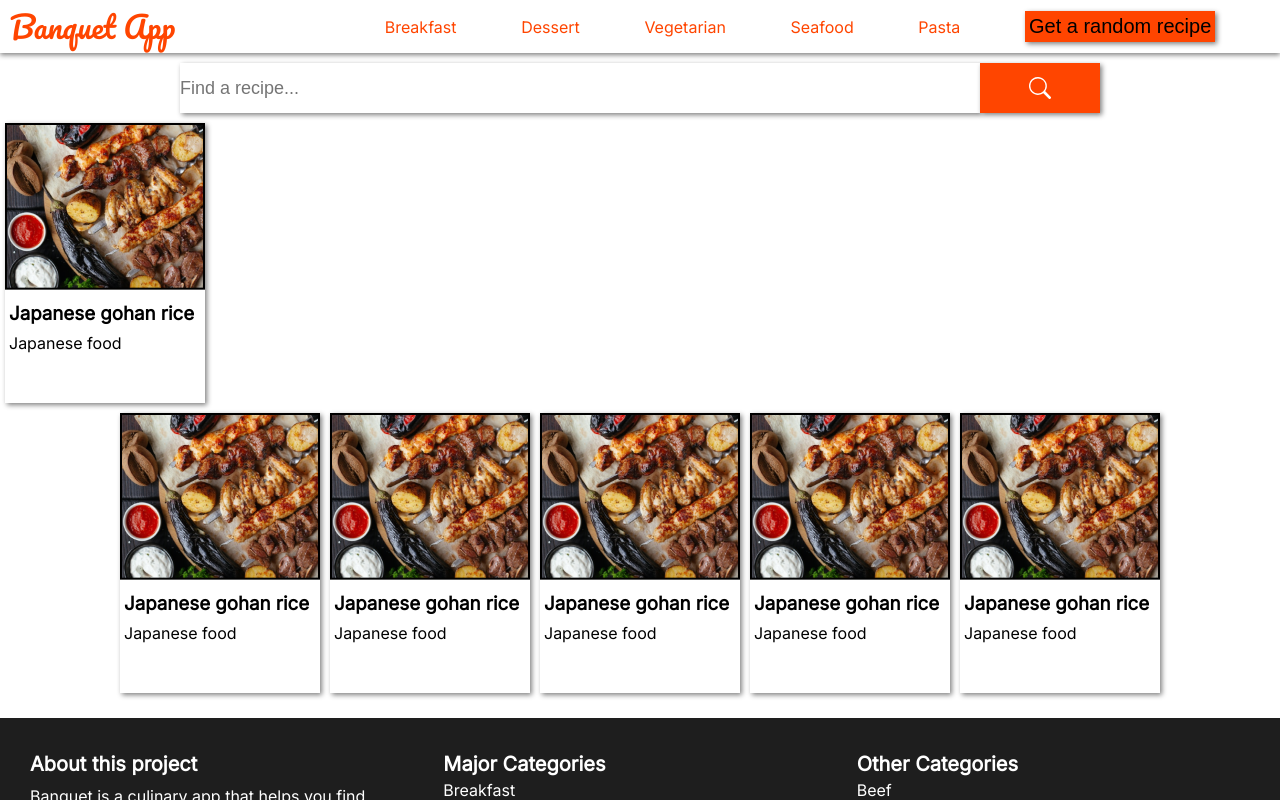
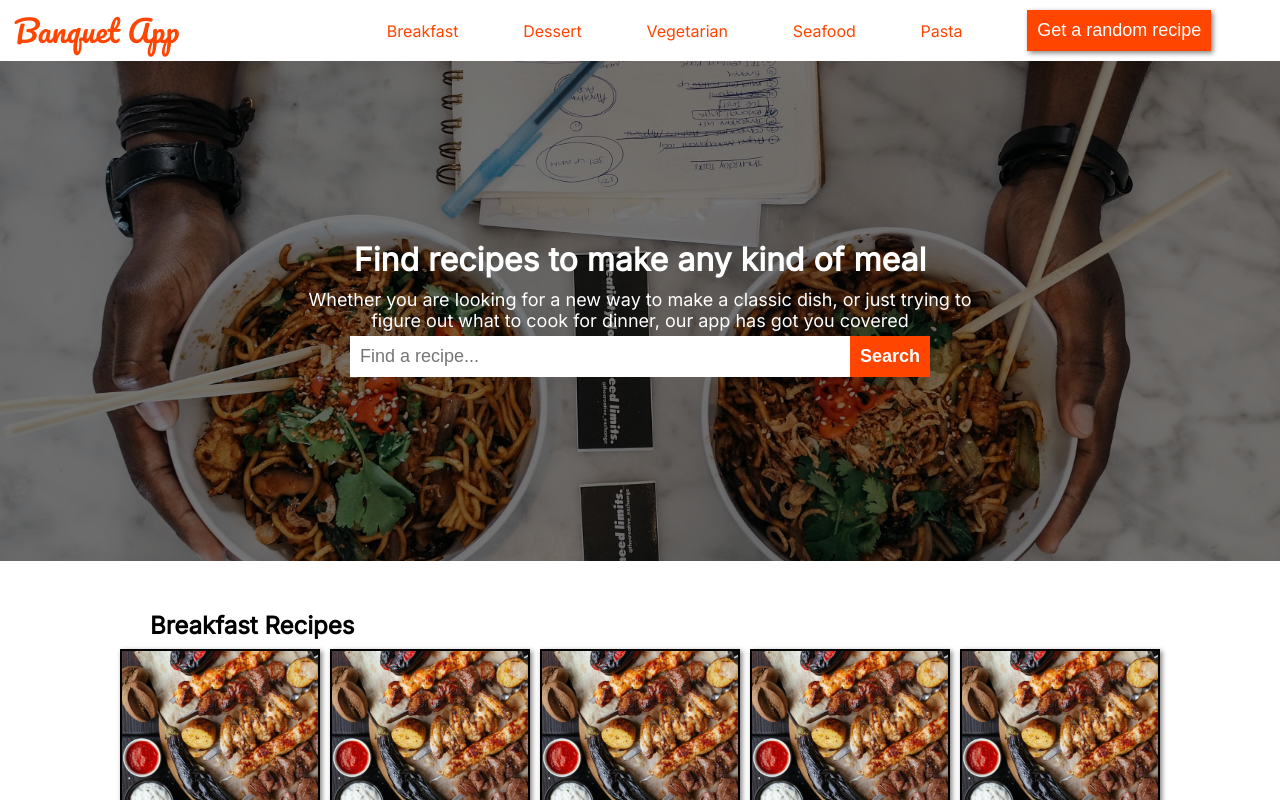
Before and after one commit to NathanAsowata/banquet-app, a Next.js app: page / in a window 1280 px wide. Shown: the top 800 px of the page. Built offline with nearby package versions, Linux system fonts and the light colour scheme.

Commit message:
Add home page design

```diff
--- a/components/SearchBar.tsx
+++ b/components/SearchBar.tsx
@@ -1,12 +1,11 @@
 import styles from "../styles/SearchBar.module.scss"
-import { BsSearch } from "react-icons/bs"
 
 const SearchBar = () => {
   return (
     <form className={styles.form}>
         <input className={styles.input} placeholder="Find a recipe..." />
         <button className={styles.button}>
-            <BsSearch />
+          <span className={styles.text}>Search</span>
         </button>
     </form>
   )
--- a/components/TrendingRecipes.tsx
+++ b/components/TrendingRecipes.tsx
@@ -1,5 +1,6 @@
 import styles from "../styles/TrendingRecipes.module.scss"
 import RecipeCard from "./RecipeCard"
+
 
 const TrendingRecipes = () => {
   return (
--- a/pages/index.tsx
+++ b/pages/index.tsx
@@ -1,12 +1,33 @@
-import RecipeCard from "../components/RecipeCard"
+import Head from "next/head"
 import SearchBar from "../components/SearchBar"
 import TrendingRecipes from "../components/TrendingRecipes"
+import styles from "../styles/Home.module.scss"
 
 const Home= () => {
   return (
     <>
+    <Head>
+      <title>Find amazing recipes - Banquet App</title>
+    </Head>
+    <header className={styles.header}>
+      <h1 className={styles.title}>Find recipes to make any kind of meal</h1>
+      <p className={styles.text}>Whether you are looking for a new way to make a classic dish,
+        or just trying to figure out what to cook for dinner, our app has got you covered</p>
       <SearchBar />
-      <RecipeCard />
+    </header>
+      <h2 className={styles.category}>Breakfast Recipes</h2>
+      <TrendingRecipes />
+
+      <h2 className={styles.category}>Dessert Recipes</h2>
+      <TrendingRecipes />
+
+      <h2 className={styles.category}>Vegetarian Recipes</h2>
+      <TrendingRecipes />
+
+      <h2 className={styles.category}>Seafood Recipes</h2>
+      <TrendingRecipes />
+
+      <h2 className={styles.category}>Pasta Recipes</h2>
       <TrendingRecipes />
     </>
   )
--- /dev/null
+++ b/styles/Home.module.scss
@@ -0,0 +1,37 @@
+.header{
+    background: linear-gradient(rgba(0, 0, 0, 0.5), rgba(0, 0, 0, 0.5)), url("../public/wallpaper.png");
+    background-size: cover;
+    width: 100%;
+    height: 500px;
+    display: flex;
+    padding: 5px;
+    flex-direction: column;
+    justify-content: center;
+    align-items: center;
+    color: white;
+}
+.title{
+    text-align: center;
+    margin-bottom: 5px;
+
+}
+.text{
+    text-align: center;
+    display: flex;
+    flex-wrap: wrap;
+    max-width: 700px;
+    font-size: 18px;
+    margin: 5px 0px;
+}
+.category{
+    margin: 50px 4px 4px 150px;
+}
+@media screen and (max-width: 500px) {
+    .text{
+        display: none;
+    }
+    .category{
+        margin-left: 2px;
+        text-align: center;
+    }
+}
--- a/styles/SearchBar.module.scss
+++ b/styles/SearchBar.module.scss
@@ -1,29 +1,32 @@
 $primary-color: #ff4500;
 
-.form {
+.form{
     display: flex;
-    flex-direction: row;
-    justify-content: center;
-    margin: 10px;
+    flex-direction: column;
 }
 .input{
     border: none;
+    padding: 10px;
+    margin-bottom: 5px;
     outline: none;
-    box-shadow: 2px 2px 5px grey;
-    height: 50px;
+    width: 350px;
     font-size: 18px;
-    width: 800px;
 }
 .button{
-    display: flex;
-    justify-content: center;
-    align-items: center;
     border: none;
-    outline: none;
+    padding: 10px;
+    margin-bottom: 5px;
+    color: white;
+    font-size: 18px;
+    font-weight: 600;
     background-color: $primary-color;
-    color: white;
-    width: 120px;
-    font-size: 22px;
-    box-shadow: 2px 2px 5px grey;
-    cursor: pointer;
 }
+@media screen and (min-width: 600px) {
+    .form{
+        display: flex;
+        flex-direction: row;
+    }
+    .input{
+    min-width: 500px;
+    }
+}
--- a/styles/globals.scss
+++ b/styles/globals.scss
@@ -21,6 +21,8 @@ body {
 // Base styles
 .nav{
     box-shadow: 0px 2px 5px grey;
+    padding: 4px;
+    height: fit-content;
 }
 .logo{
     font-size: 30px;
@@ -49,11 +51,12 @@ body {
 }
 
 .button{
-    padding: 4px;
+    padding: 10px;
     background-color: $primary-color;
     box-shadow: 2px 2px 5px grey;
     border: none;
-    font-size: 20px;
+    color: white;
+    font-size: 18px;
 }
 
 .icon {
```
Also changed, not shown: public/wallpaper.png (added).
